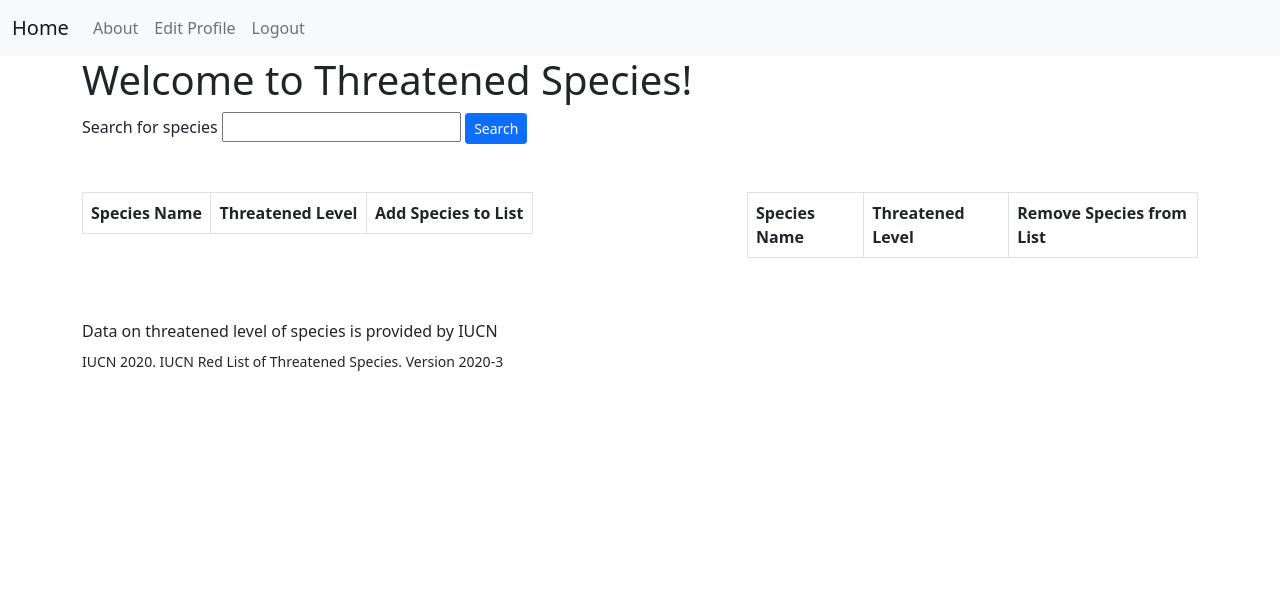
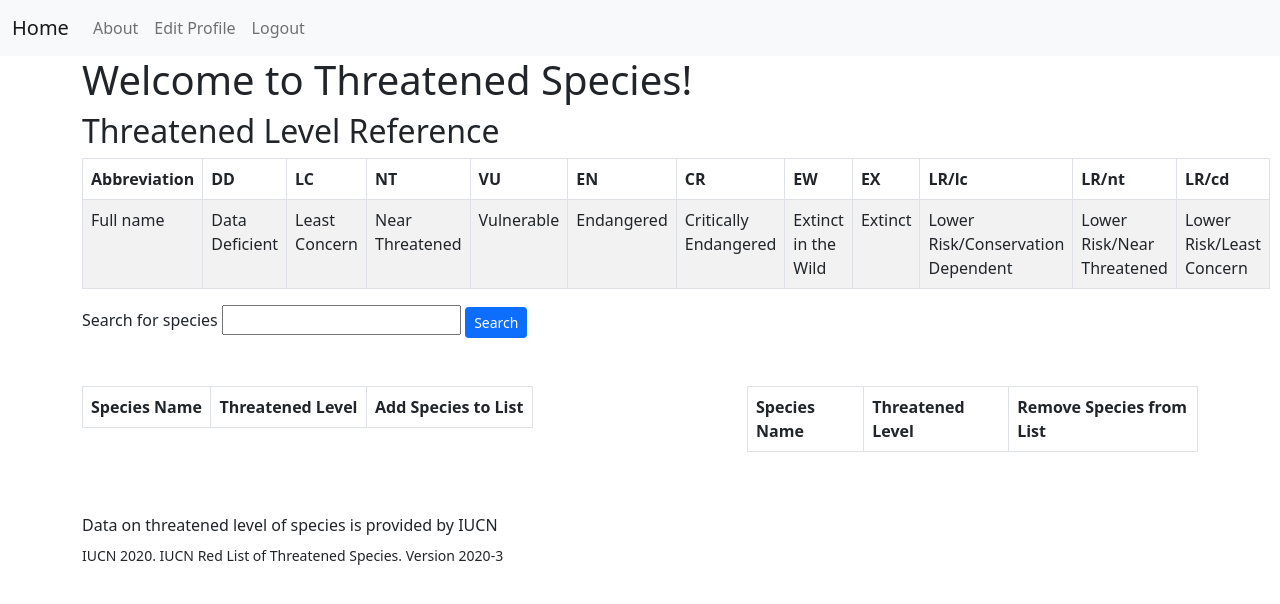
Before and after one commit to stgibson/capstone_1_threatened_species, a Flask app: page /home in a window 1280 px wide. Shown: the top 604 px of the page. Run offline with Flask 2, Linux system fonts and the light colour scheme; the visitor is signed in with stand-in values (Sample User, id 1); data comes from the database, SQL or seed files in the repository; data that the repository does not hold is empty.

Commit message:
Put table referencing types of threatened levels. Modified templates/home.html.

```diff
--- a/templates/home.html
+++ b/templates/home.html
@@ -6,6 +6,45 @@
   <h1>
     Welcome to Threatened Species!
   </h1>
+  <div class="row">
+    <div class="col-12">
+      <h2>Threatened Level Reference</h2>
+      <table class="table table-striped table-bordered">
+        <thead>
+          <tr>
+            <th>Abbreviation</th>
+            <th>DD</th>
+            <th>LC</th>
+            <th>NT</th>
+            <th>VU</th>
+            <th>EN</th>
+            <th>CR</th>
+            <th>EW</th>
+            <th>EX</th>
+            <th>LR/lc</th>
+            <th>LR/nt</th>
+            <th>LR/cd</th>
+          </tr>
+        </thead>
+        <tbody>
+          <tr>
+            <td>Full name</td>
+            <td>Data Deficient</td>
+            <td>Least Concern</td>
+            <td>Near Threatened</td>
+            <td>Vulnerable</td>
+            <td>Endangered</td>
+            <td>Critically Endangered</td>
+            <td>Extinct in the Wild</td>
+            <td>Extinct</td>
+            <td>Lower Risk/Conservation Dependent</td>
+            <td>Lower Risk/Near Threatened</td>
+            <td>Lower Risk/Least Concern</td>
+          </tr>
+        </tbody>
+      </table>
+    </div>
+  </div>
   <div class="row">
     <div class="col-12">
       <form action="/species" method="GET">
```
